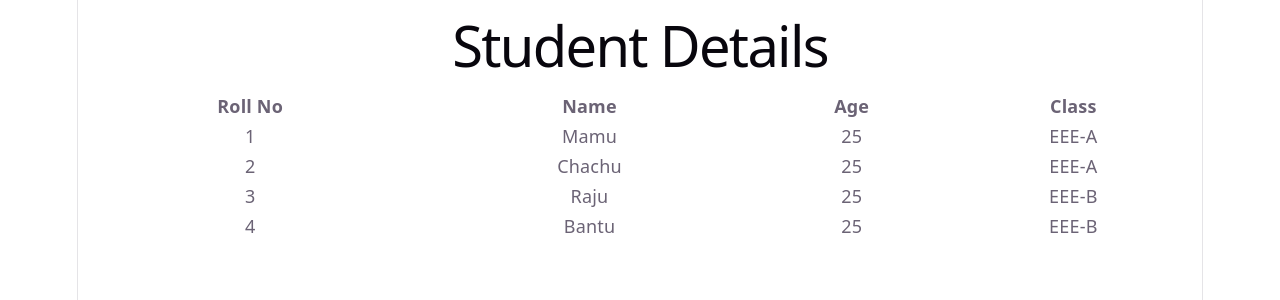
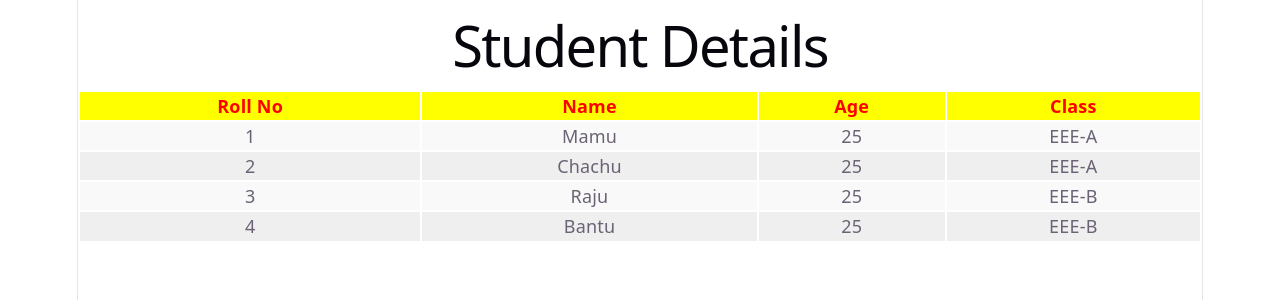
Before and after one commit to pradeepjuluri143/ReactFundamentals, a React (Vite) app: page / in a window 1280 px wide. Shown: the top 300 px of the page. Built offline with nearby package versions, Linux system fonts and the light colour scheme.

Commit message:
Adding internal, inline and external stylings in react

```diff
--- /dev/null
+++ b/src/Student.css
@@ -0,0 +1,9 @@
+/* External Style for Table Body */
+.student-tbody {
+    background-color: #f9f9f9;
+    font-family: inherit;
+}
+
+.student-tbody tr:nth-child(even) {
+    background-color: #efefef;
+}
--- a/src/Student.jsx
+++ b/src/Student.jsx
@@ -1,16 +1,42 @@
+import "./Student.css"
+
 function StudentHeader() {
     return <h1>Student Details</h1>
 }
 
+/*
+ * SIGNIFICANCE OF STYLE IN REACT:
+ * In React, the 'style' attribute does NOT accept a raw CSS string like standard HTML (e.g., style="color: red;").
+ * Instead, it accepts a JavaScript Object (JSON format) where CSS property names are written in camelCase
+ * (e.g., backgroundColor instead of background-color, fontSize instead of font-size).
+ */
+
+// INTERNAL STYLE OBJECT:
+// Defined as a JavaScript object in the component file and reused.
+const theadStyle = {
+    color: "red"
+};
+
 function StudentTableHeader() {
-    return (<thead>
-        <tr>
-            <th> Roll No </th>
-            <th> Name </th>
-            <th> Age </th>
-            <th> Class </th>
-        </tr>
-    </thead>)
+    return (
+        /*
+         * INTERNAL STYLE LINKING:
+         * Linked by passing the JavaScript style object variable 'theadStyle' inside single curly braces: style={theadStyle}
+         */
+        <thead style={theadStyle}>
+            <tr>
+                {/*
+                  * INLINE STYLE ADDITION:
+                  * Added directly to HTML element using double curly braces style={{ backgroundColor: "yellow" }}.
+                  * Outer braces {} evaluate a JS expression; inner braces {} create a JS object literal (JSON).
+                */}
+                <th style={{ backgroundColor: "yellow" }}> Roll No </th>
+                <th style={{ backgroundColor: "yellow" }}> Name </th>
+                <th style={{ backgroundColor: "yellow" }}> Age </th>
+                <th style={{ backgroundColor: "yellow" }}> Class </th>
+            </tr>
+        </thead>
+    )
 }
 
 function StudentRecordRow(props) {
@@ -30,7 +56,12 @@ function StudentTable({ students }) {
         <>
             <table>
                 <StudentTableHeader />
-                <tbody>
+                {/*
+                  * EXTERNAL STYLE LINKING:
+                  * External CSS styles (defined in Student.css as .student-tbody) are applied using the 'className' attribute
+                  * instead of 'class' because 'class' is a reserved keyword in JavaScript.
+                */}
+                <tbody className="student-tbody">
                     {/*
                       * KEY PROP & HTML ID RELATIONSHIP:
                       * 1. Importance of 'key': 'key' is a special React attribute used by React's Virtual DOM
```
